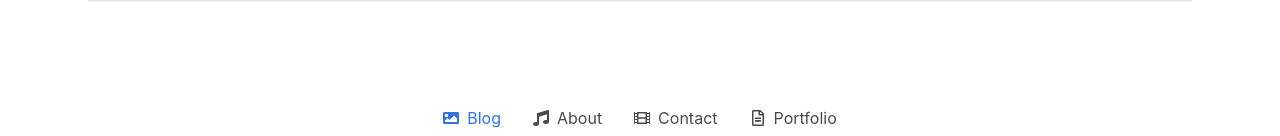
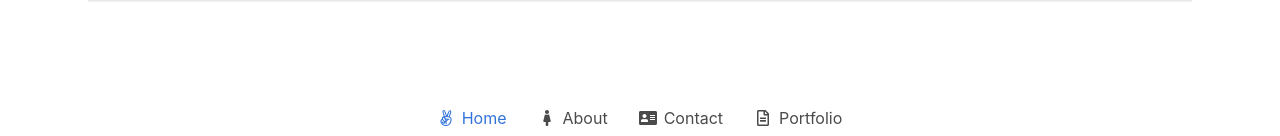
Before and after one commit to burnschristine/christinerubyburns.com, a Jekyll site: the page built from index.md, in a window 1280 px wide. Shown: the part 802-938 px from the top of the page. Built offline with Jekyll 4.4.1, drawn with Linux system fonts in a browser that asks for light colours; nearby versions of some CDN libraries.

Commit message:
Update index.md
+ link for homepage image
+ new font awesome icons

```diff
--- a/index.md
+++ b/index.md
@@ -7,7 +7,6 @@ layout: home
   <div class="hero-body">
     <div class="container">
       <img src="https://burnschristine.github.io/christinerubyburns.com/img/titlepage.png" alt="christineburnslogo">
-
     </div>
   </div>
 </section>
@@ -15,19 +14,19 @@ layout: home
   <ul>
     <li class="is-active">
       <a>
-        <span class="icon is-small"><i class="fas fa-image" aria-hidden="true"></i></span>
-        <span>Blog</span>
+        <span class="icon is-small"><i class="fab fa-angellist" aria-hidden="true"></i></span>
+        <span>Home</span>
       </a>
     </li>
     <li>
       <a>
-        <span class="icon is-small"><i class="fas fa-music" aria-hidden="true"></i></span>
+        <span class="icon is-small"><i class="fas fa-female" aria-hidden="true"></i></span>
         <span>About</span>
       </a>
     </li>
     <li>
       <a>
-        <span class="icon is-small"><i class="fas fa-film" aria-hidden="true"></i></span>
+        <span class="icon is-small"><i class="fas fa-address-card" aria-hidden="true"></i></span>
         <span>Contact</span>
       </a>
     </li>
```
